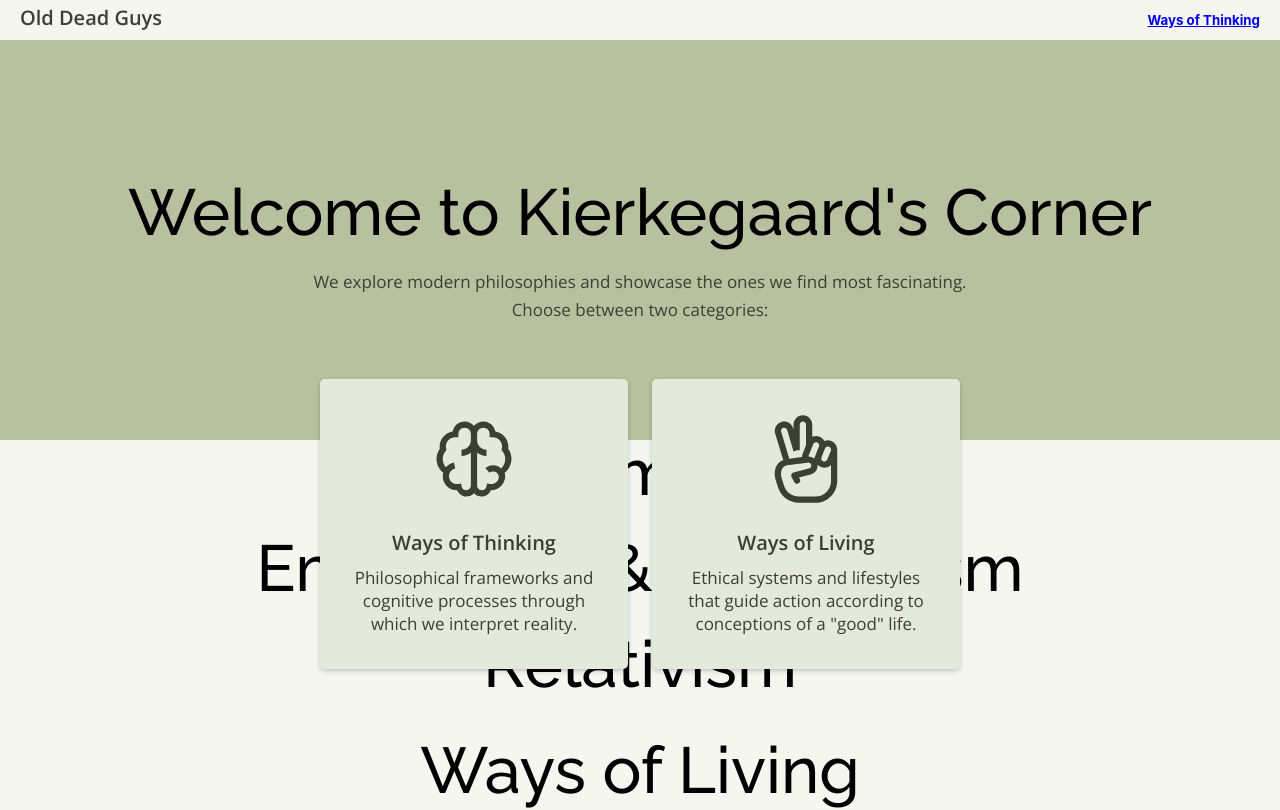
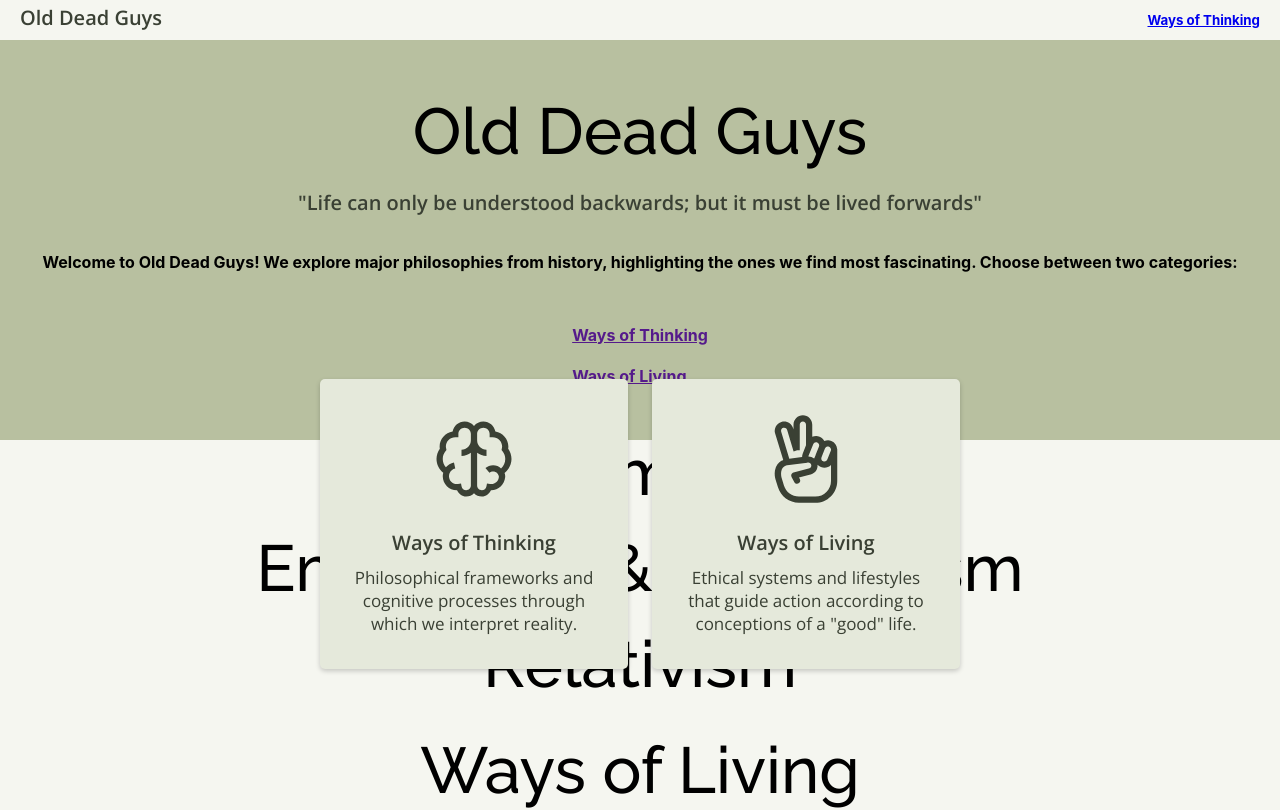
Before and after one commit to laremund/Kierkegaards_Corner, a React (Vite) app: page / in a window 1280 px wide. Shown: the top 810 px of the page. Built offline with nearby package versions, Linux system fonts and the light colour scheme.

Commit message:
feat(heading-section): Filled in containers for heading-section

```diff
--- a/src/components/HomePageContent.jsx
+++ b/src/components/HomePageContent.jsx
@@ -7,10 +7,19 @@ function HomePageContent () {
     return (
         <div className='body-container'>
             <div className='heading-section'>
-                <h1>Welcome to Kierkegaard's Corner</h1>
+                <h1>Old Dead Guys</h1>
+                <h3>&quot;Life can only be understood backwards; but it must be lived forwards&quot;</h3>
+                <h4>
+                    Welcome to Old Dead Guys! We explore major philosophies from history, highlighting
+                    the ones we find most fascinating. Choose between two categories:
+                </h4>
                 <div>
-                    <p>We explore modern philosophies and showcase the ones we find most fascinating.</p>
-                    <p>Choose between two categories:</p>
+                    <a href="" className=''>
+                        <h4>Ways of Thinking</h4>
+                    </a>
+                    <a href="" className=''>
+                        <h4>Ways of Living</h4>
+                    </a>
                 </div>
 
             </div>
```
